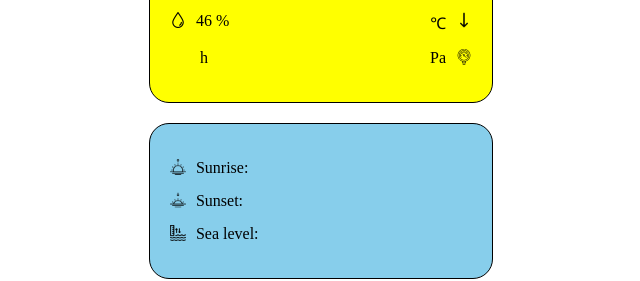
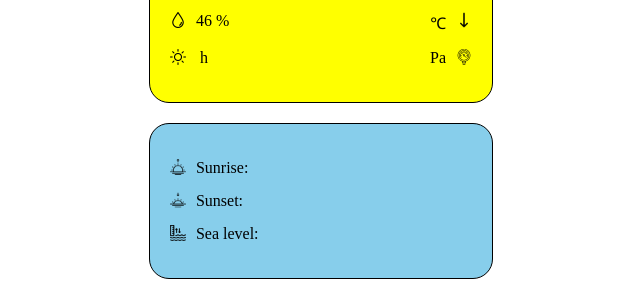
Before and after one commit to zahoornoman0/weather, a plain HTML site: page index.html in a window 1280 px wide. Shown: the part 282-563 px from the top of the page, 319-959 px from the left. Drawn offline with Linux system fonts and the light colour scheme; the site is published under a folder, as on GitHub Pages, so addresses that start at the root find nothing.

Commit message:
Update index.html

```diff
--- a/index.html
+++ b/index.html
@@ -57,7 +57,7 @@
             </div>
             <div class="row">
                 <div class="group-img-text mr-10">
-                    <img src="/images/sun.png" alt="">
+                    <img src="./images/sun.png" alt="">
                     <div id=""></div>&nbsp;h
                 </div>
                 <div class="group-img-text ml-10">
```
